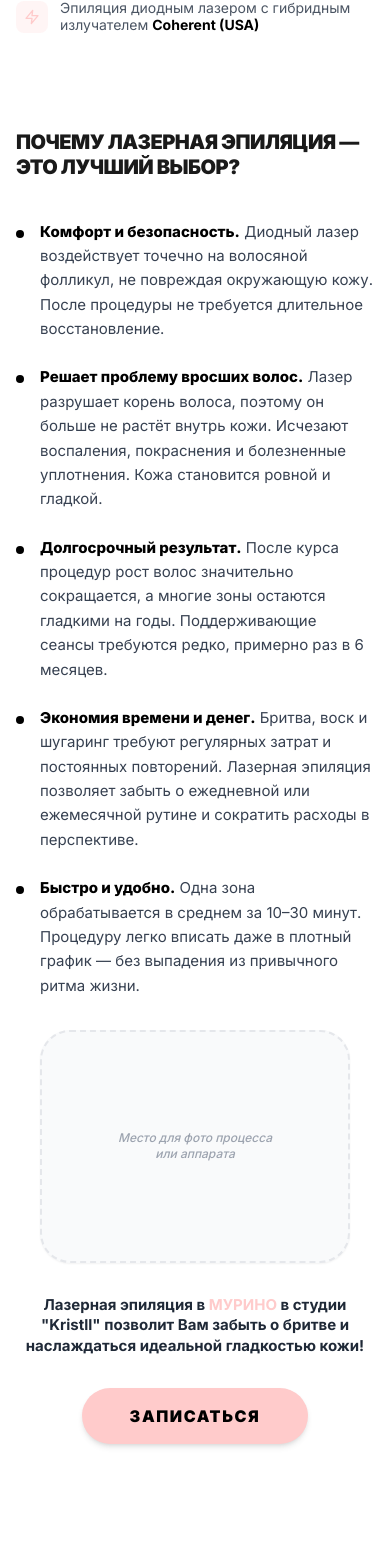
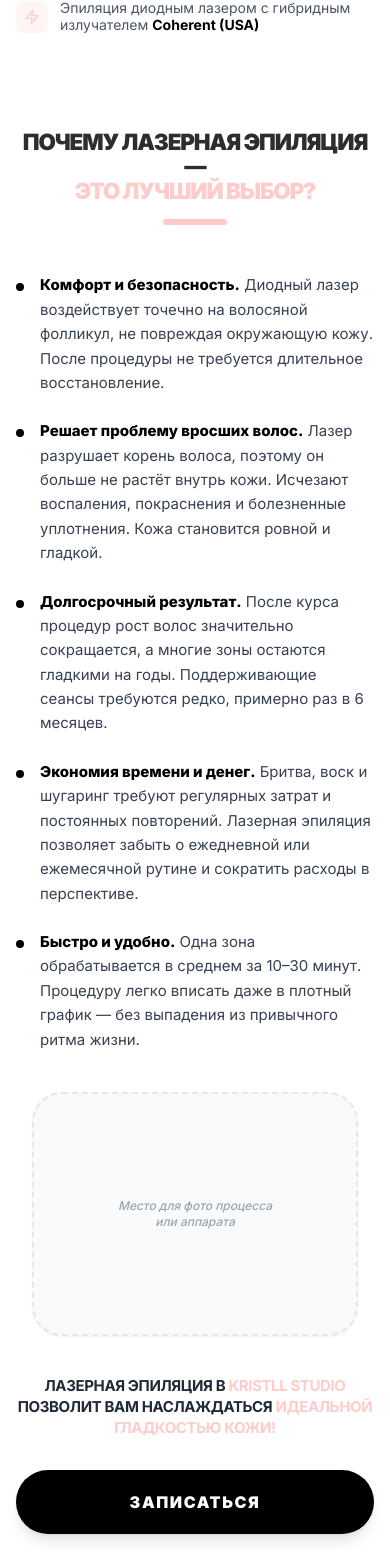
Before and after one commit to Mitrofanoff1/Kristll, a Next.js app: page / in a window 390 px wide. Shown: the part 876-2444 px from the top of the page. Before the commit the page ends 2368 px from the top, so only its background shows below. Built offline with nearby package versions, Linux system fonts and the light colour scheme.

Commit message:
Update Block2.tsx

```diff
--- a/components/Block2.tsx
+++ b/components/Block2.tsx
@@ -25,28 +25,30 @@ const Block2 = () => {
   ];
 
   return (
-    <section className="py-12 md:py-20 bg-white overflow-hidden">
+    <section className="py-12 md:py-24 bg-white overflow-hidden">
       <div className="container mx-auto px-4">
 
-        {/* ЗАГОЛОВОК (как на референсе) */}
-        <div className="mb-10 md:mb-16">
-          <h2 className="text-xl md:text-4xl font-black uppercase tracking-tight text-[#1a1a1a] leading-tight">
-            ПОЧЕМУ ЛАЗЕРНАЯ ЭПИЛЯЦИЯ — <br className="hidden md:block" />
-            ЭТО ЛУЧШИЙ ВЫБОР?
+        {/* ЗАГОЛОВОК С ЛИНИЕЙ-АКЦЕНТОМ */}
+        <div className="text-center mb-12 md:mb-20">
+          <h2 className="text-[1.4rem] md:text-[2.6rem] font-black uppercase tracking-tighter leading-[1.1] inline-block">
+            ПОЧЕМУ ЛАЗЕРНАЯ ЭПИЛЯЦИЯ — <br className="md:hidden" />
+            <span className="text-accent">ЭТО ЛУЧШИЙ ВЫБОР?</span>
+            {/* Розовая полоска под заголовком */}
+            <div className="w-16 h-1.5 bg-accent mx-auto mt-4 rounded-full"></div>
           </h2>
         </div>
 
-        <div className="flex flex-col lg:flex-row items-start gap-8 lg:gap-16">
+        <div className="flex flex-col lg:flex-row items-start gap-10 lg:gap-16">
 
-          {/* ЛЕВАЯ ЧАСТЬ: СПИСОК (на мобильных идет первым) */}
+          {/* ЛЕВАЯ ЧАСТЬ: СПИСОК ПРЕИМУЩЕСТВ */}
           <div className="w-full lg:w-3/5 order-1">
             <div className="space-y-6 md:space-y-8">
               {points.map((point, index) => (
                 <div key={index} className="flex gap-4 items-start">
-                  {/* Точка как на скрине */}
+                  {/* Маркер-точка */}
                   <div className="w-2 h-2 rounded-full bg-black mt-2.5 flex-shrink-0"></div>
 
-                  {/* Текст: Жирный + Обычный в одном блоке */}
+                  {/* Контент: Жирный заголовок + Описание */}
                   <p className="text-[15px] md:text-lg text-gray-700 leading-relaxed">
                     <span className="font-extrabold text-black">{point.bold}</span> {point.text}
                   </p>
@@ -55,11 +57,11 @@ const Block2 = () => {
             </div>
           </div>
 
-          {/* ПРАВАЯ ЧАСТЬ: КАРТИНКА И ИТОГ (на мобильных фото меньше и выше плашки) */}
-          <div className="w-full lg:w-2/5 order-2 flex flex-col gap-8">
+          {/* ПРАВАЯ ЧАСТЬ: ФОТО И ИТОГОВАЯ ПЛАШКА */}
+          <div className="w-full lg:w-2/5 order-2 flex flex-col gap-10">
 
-            {/* ФОТО (на мобильных сделали компактнее) */}
-            <div className="px-6 md:px-0"> {/* Доп. отступы на мобилках, чтобы фото было меньше */}
+            {/* ФОТО (Заглушка) */}
+            <div className="px-4 md:px-0">
                 <div className="relative aspect-[4/3] md:aspect-[4/5] bg-gray-50 border-2 border-dashed border-gray-200 rounded-[30px] md:rounded-[40px] flex items-center justify-center overflow-hidden shadow-sm">
                     <p className="text-gray-400 font-medium italic text-xs text-center px-4">
                         Место для фото процесса <br/> или аппарата
@@ -67,14 +69,14 @@ const Block2 = () => {
                 </div>
             </div>
 
-            {/* ИТОГОВАЯ ПЛАШКА */}
+            {/* ИТОГОВАЯ ПЛАШКА С НОВЫМ ТЕКСТОМ И АКЦЕНТАМИ */}
             <div className="text-center lg:text-left space-y-8">
-                <p className="text-[15px] md:text-lg text-gray-800 font-bold leading-snug max-w-sm mx-auto lg:mx-0">
-                    Лазерная эпиляция в <span className="text-accent uppercase">Мурино</span> в студии "Kristll" позволит Вам забыть о бритве и наслаждаться идеальной гладкостью кожи!
+                <p className="text-[15px] md:text-lg text-gray-800 font-bold leading-snug max-w-sm mx-auto lg:mx-0 uppercase tracking-tight">
+                    Лазерная эпиляция в <span className="text-accent">Kristll Studio</span> позволит Вам наслаждаться <span className="text-accent">идеальной гладкостью кожи!</span>
                 </p>
 
                 {/* Кнопка записи */}
-                <button className="bg-accent hover:bg-[#ffbaba] text-black text-base md:text-lg font-black py-4 px-12 rounded-full transition-all shadow-md active:scale-95 uppercase tracking-widest">
+                <button className="w-full md:w-auto bg-black hover:bg-zinc-800 text-white text-base md:text-lg font-black py-5 px-14 rounded-full transition-all shadow-lg active:scale-95 uppercase tracking-widest">
                     Записаться
                 </button>
             </div>
```
